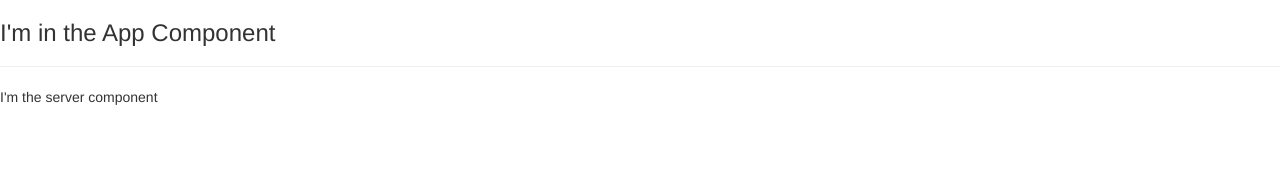
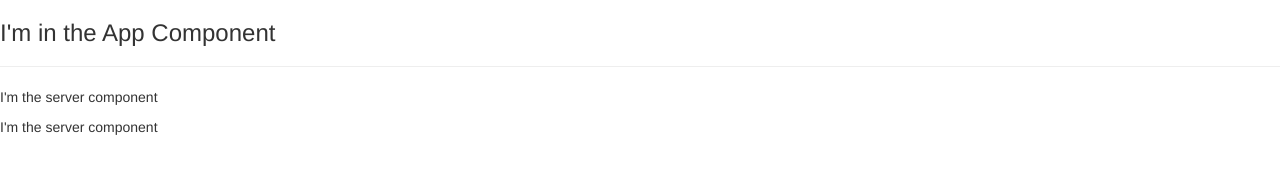
Before and after one commit to frank-mendez/angular, an Angular app: page / in a window 1280 px wide. Shown: the top 187 px of the page. Built offline with nearby package versions, Linux system fonts and the light colour scheme.

Commit message:
Creating Components with the CLI & Nesting Components

```diff
--- a/src/app/app.component.html
+++ b/src/app/app.component.html
@@ -1,3 +1,3 @@
 <h3>I'm in the App Component</h3>
 <hr />
-<app-server></app-server>
+<app-servers></app-servers>
--- a/src/app/app.module.ts
+++ b/src/app/app.module.ts
@@ -4,9 +4,10 @@
 import { AppRoutingModule } from './app-routing.module';
 import { AppComponent } from './app.component';
 import { ServerComponent } from './server/server.component';
+import { ServersComponent } from './servers/servers.component';
 
 @NgModule({
-  declarations: [AppComponent, ServerComponent],
+  declarations: [AppComponent, ServerComponent, ServersComponent],
   imports: [BrowserModule, AppRoutingModule],
   providers: [],
   bootstrap: [AppComponent],
--- /dev/null
+++ b/src/app/servers/servers.component.html
@@ -0,0 +1 @@
+<app-server></app-server> <app-server></app-server>
--- /dev/null
+++ b/src/app/servers/servers.component.ts
@@ -0,0 +1,15 @@
+import { Component, OnInit } from '@angular/core';
+
+@Component({
+  selector: 'app-servers',
+  templateUrl: './servers.component.html',
+  styleUrls: ['./servers.component.scss']
+})
+export class ServersComponent implements OnInit {
+
+  constructor() { }
+
+  ngOnInit(): void {
+  }
+
+}
```
Also changed, not shown: src/app/servers/servers.component.scss (added), 1 other file (tests, documents, lock files or other folders).
